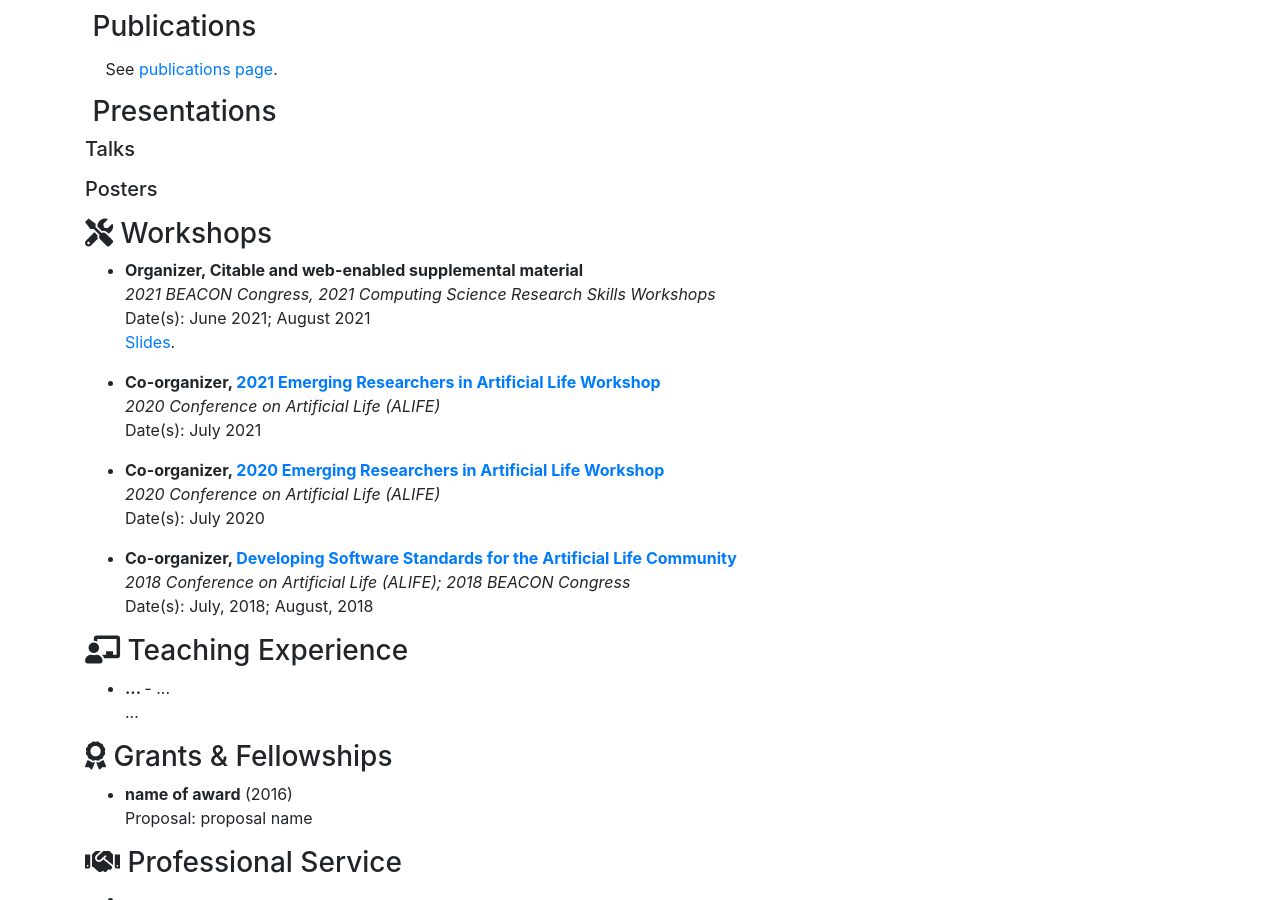
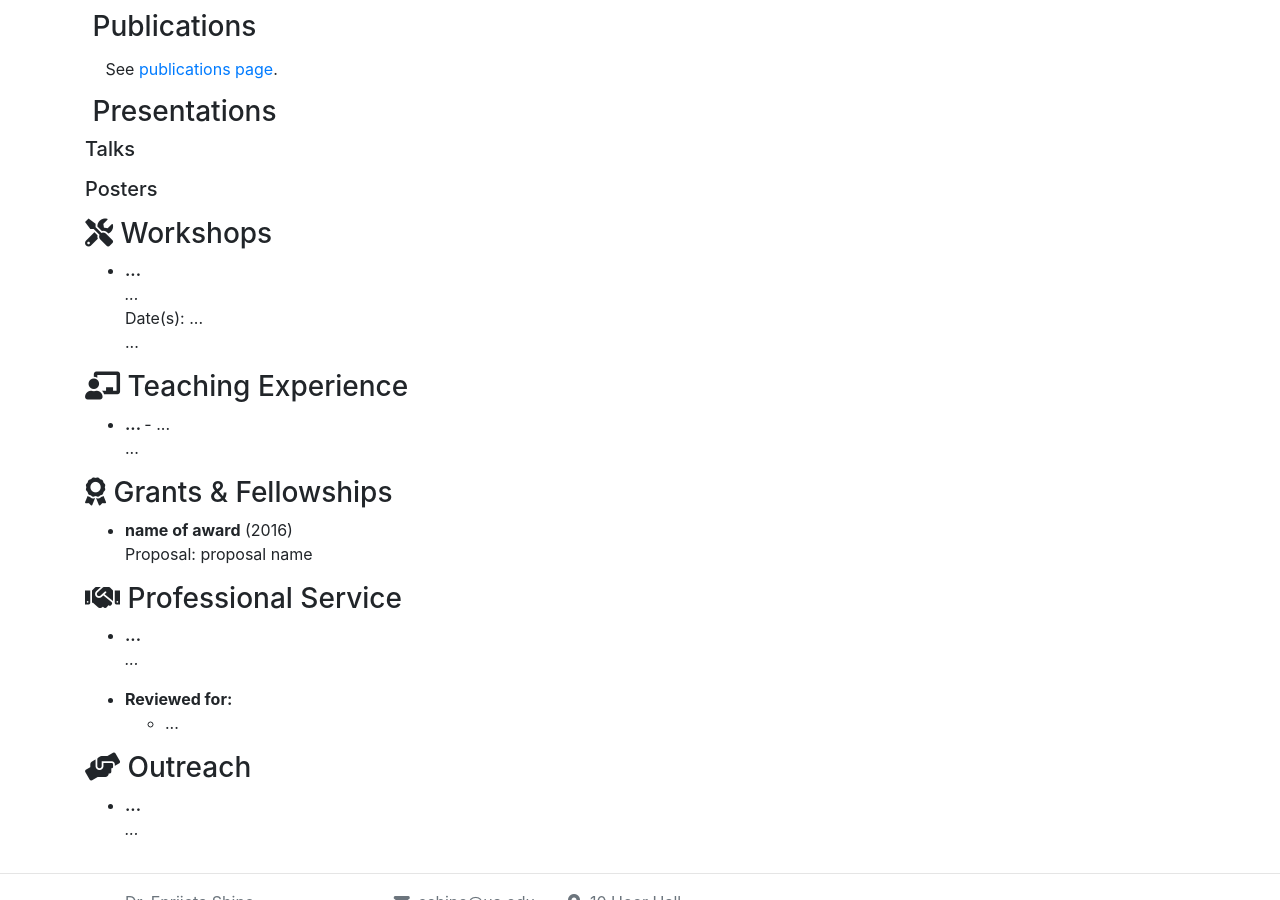
Before and after one commit to enrijetashino/enrijetashino.github.io, a Jekyll site: the page built from _pages/cv.md, in a window 1280 px wide and 900 px high, scrolled down 436 px. Built offline with Jekyll 4.4.1, drawn with Linux system fonts in a browser that asks for light colours; nearby versions of some CDN libraries.

Commit message:
Update cv_workshops.yml

```diff
--- a/_data/cv_workshops.yml
+++ b/_data/cv_workshops.yml
@@ -1,23 +1,8 @@
 # cv_teaching.yml lists my teaching experience for my CV
 
 - workshop: |
-    Organizer, Citable and web-enabled supplemental material
-  date: June 2021; August 2021
-  for: 2021 BEACON Congress, 2021 Computing Science Research Skills Workshops
+    ...
+  date: ...
+  for: ...
   description: |
-    <a href="https://bit.ly/beacon-citable-supp">Slides</a>.
-
-- workshop: |
-    Co-organizer, <a href="https://lalejini.com/ALife-2021--ERA-workshop/">2021 Emerging Researchers in Artificial Life Workshop</a>
-  date: July 2021
-  for: 2020 Conference on Artificial Life (ALIFE)
-
-- workshop: |
-    Co-organizer, <a href="https://lalejini.com/ALife-2020--Emerging-Researchers-in-ALife-Workshop/">2020 Emerging Researchers in Artificial Life Workshop</a>
-  date: July 2020
-  for: 2020 Conference on Artificial Life (ALIFE)
-
-- workshop: |
-    Co-organizer, <a href="https://github.com/alife-data-standards/ALIFE2018-Standards-Workshop">Developing Software Standards for the Artificial Life Community</a>
-  date: July, 2018; August, 2018
-  for: 2018 Conference on Artificial Life (ALIFE); 2018 BEACON Congress
+    ...
```
